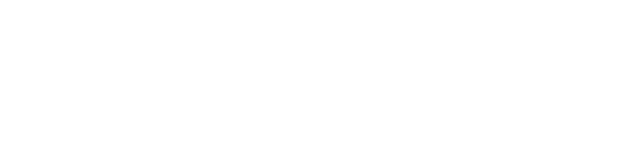
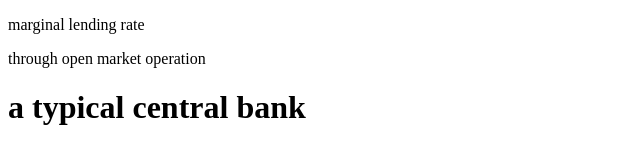
Before and after one commit to manisulislam/first-github, a plain HTML site: page index.html in a window 1280 px wide. Shown: the whole page, without its empty margins (0-640 px from the left). Drawn offline with Linux system fonts and the light colour scheme.

Commit message:
paragraph added

```diff
--- a/index.html
+++ b/index.html
@@ -7,6 +7,8 @@
     <title>first-github</title>
 </head>
 <body>
-
+    <p>marginal lending rate</p>
+    <p>through open market operation</p>
+    <h1>a typical central bank</h1>
 </body>
 </html>
```
